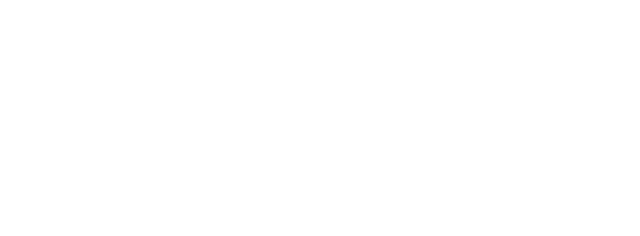
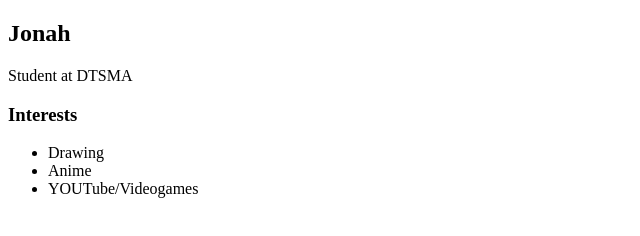
Before and after one commit to JoNAhistheliteralbest/JoNAhistheliteralbest.github.io, a plain HTML site: page index.html in a window 1280 px wide. Shown: the whole page, without its empty margins (0-640 px from the left). Drawn offline with Linux system fonts and the light colour scheme.

Commit message:
add index.html and css files

```diff
--- a/index.html
+++ b/index.html
@@ -11,7 +11,26 @@
             </nav>
 
             <main>
+                 <!-- Sidebar section -->
+                <div>
 
+                </div>
+
+                 <!-- content section -->
+                <div>
+                <h2>Jonah</h2>
+                <p>Student at DTSMA</p>
+
+                 <!-- interests section -->
+                <div>
+                <h3>Interests</h3>
+                <ul>
+                <li>Drawing</li>
+                <li>Anime</li>
+                <li>YOUTube/Videogames</li>
+                </ul>
+                </div>
+                </div>
             </main>
         </div>
     </body>
```
